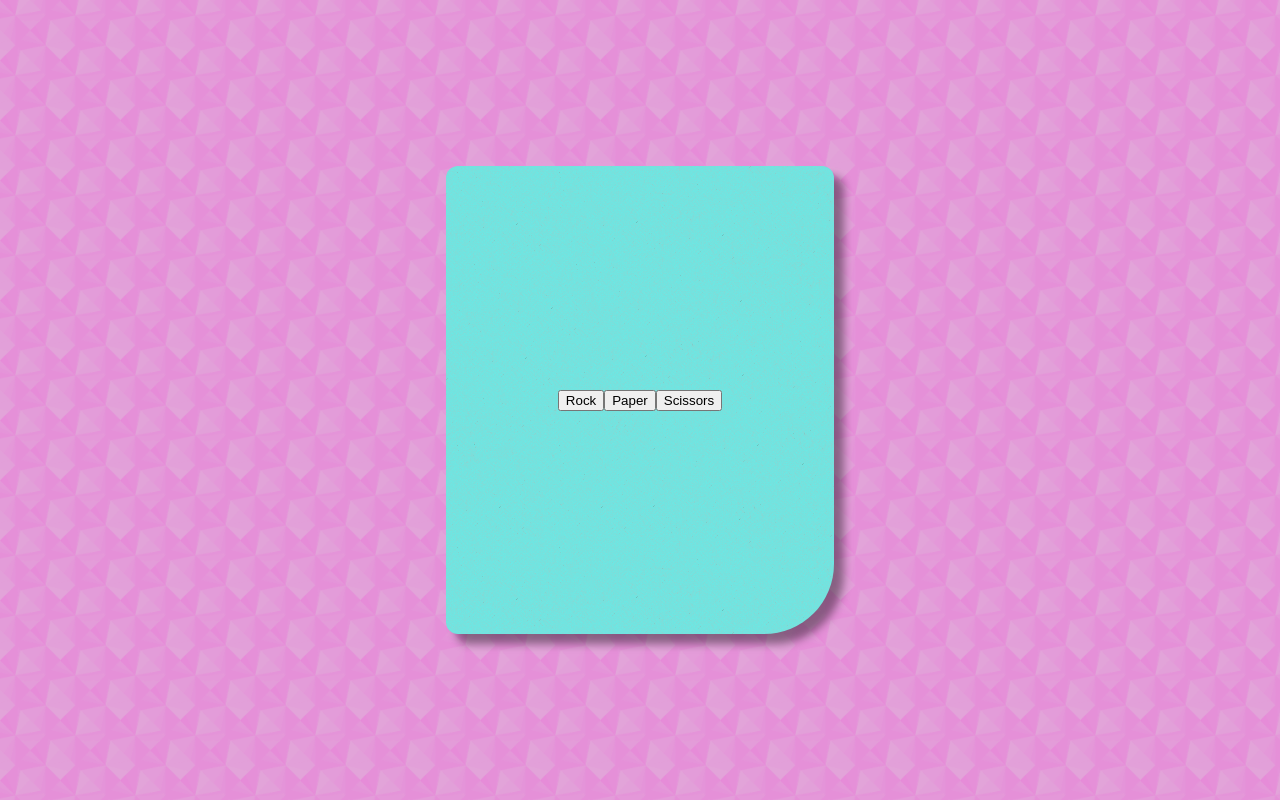
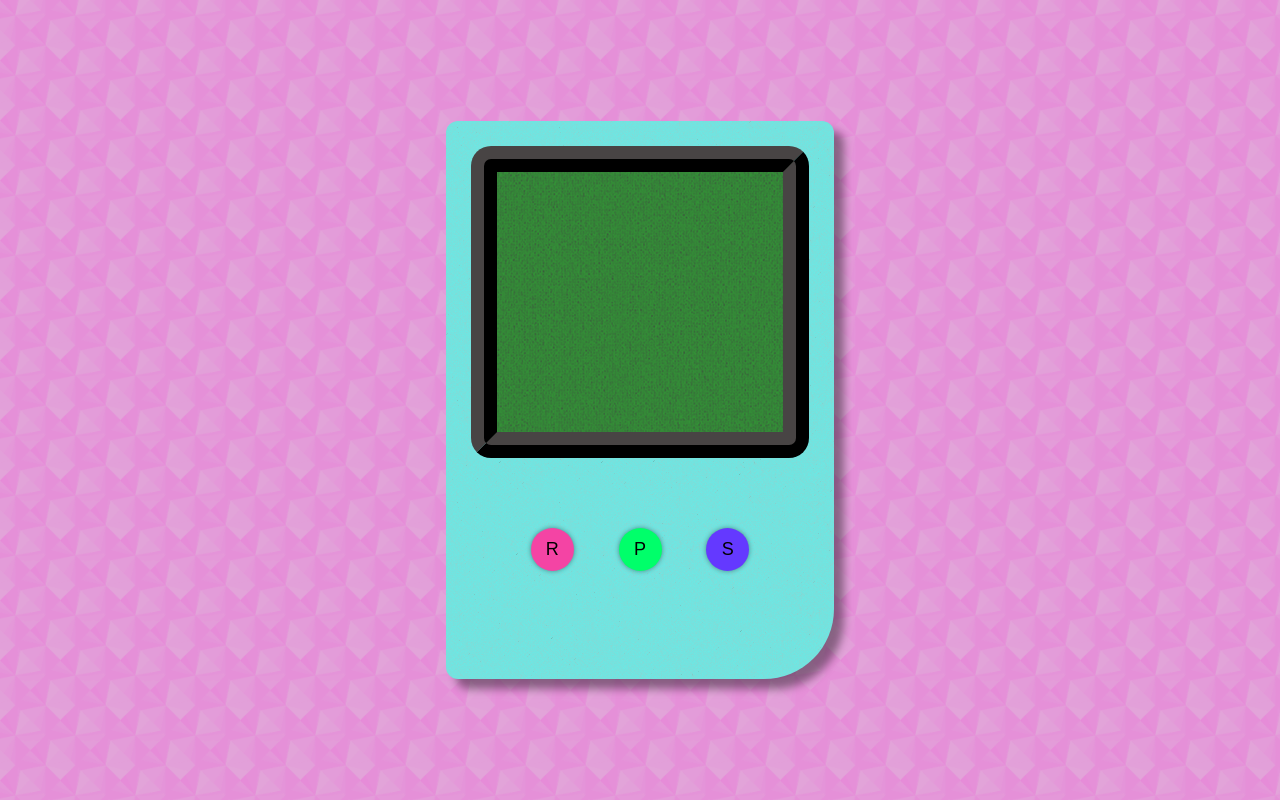
Before and after one commit to 06-shuu/rock-paper-scissors, a plain HTML site: page index.html in a window 1280 px wide. Drawn offline with Linux system fonts and the light colour scheme.

Commit message:
modify the stylesheet

```diff
--- a/index.html
+++ b/index.html
@@ -17,9 +17,11 @@
                 </div>
             </div>
             <div class="gameboy-btns">
-                <button id="rock">Rock</button>
-                <button id="paper">Paper</button>
-                <button id="scissors">Scissors</button>
+                <div class="gameboy-btns-div">
+                    <button id="rock">R</button>
+                    <button id="paper">P</button>
+                    <button id="scissors">S</button>
+                </div>
             </div>
         </div>
     </div> <!--end of container-->
--- a/styles.css
+++ b/styles.css
@@ -1,5 +1,6 @@
 body {
-    height: 100vh;
+    min-height: 100vh;
+    min-width: 400px;
     margin: 0;
     /* overflow: hidden; */
     font-family: Roboto, sans-serif;
@@ -9,7 +10,7 @@ body {
     display: flex;
     justify-content: center;
     align-items: center;
-    height: 100vh;
+    min-height: 100vh;
     background-color: #f34ada;
     background-image: url(./images/diagmonds-light.png);
 
@@ -24,8 +25,8 @@ body {
 .gameboy {
     display: flex;
     flex-direction: column;
-    justify-content: center;
-    height: 468px;
+    justify-content: baseline;
+    height: 558px;
     width: 388px;
     background-color: rgb(78, 245, 245);
     background-image: url(./images/bedge-grunge.png);
@@ -40,11 +41,61 @@ body {
 }
 
 .gameboy-screen {
+    display: flex;
+    justify-content: center;
+    align-items: center;
+}
 
+.screen{
+    display: flex;
+    justify-content: center;
+    align-items: center;
+    padding: 20px;
+    margin: 25px;
+    border: 26px ridge rgb(72, 68, 68) ;
+    height: 220px;
+    width: 288px;
+    border-radius: 20px;
+    background-color: rgb(46, 154, 50);
+    background-image: url(./images/screen.png);
 }
 
 .gameboy-btns {
     display: flex;
-    justify-content: center;
+    justify-content: space-around;
+}
 
+.gameboy-btns-div{
+    display: flex;
+    justify-content: space-evenly;
+    /* align-items: center; */
+    padding: 20px;
+    margin: 25px;
+    width: 100%;
 }
+
+.gameboy-btns-div button {
+    margin: 0 5px;
+    width: 43px;
+    height: 43px;
+    border-radius: 50%;
+    /* border: 2px groove rgb(72, 68, 68) ; */
+    font-size: large;
+    box-shadow: 0px 0px 5px rgba(0, 0, 0, 0.4);
+    border: none;
+}
+
+#rock{
+    background-color: rgb(244, 68, 164);
+}
+#rock:hover {background-color: rgb(215, 12, 124)}
+
+#paper{
+    background-color: rgb(0, 255, 106);
+}
+#paper:hover {background-color: rgb(11, 136, 63)}
+
+#scissors{
+    background-color: rgb(100, 57, 255);
+}
+#scissors:hover {background-color: rgb(55, 29, 147)}
```
